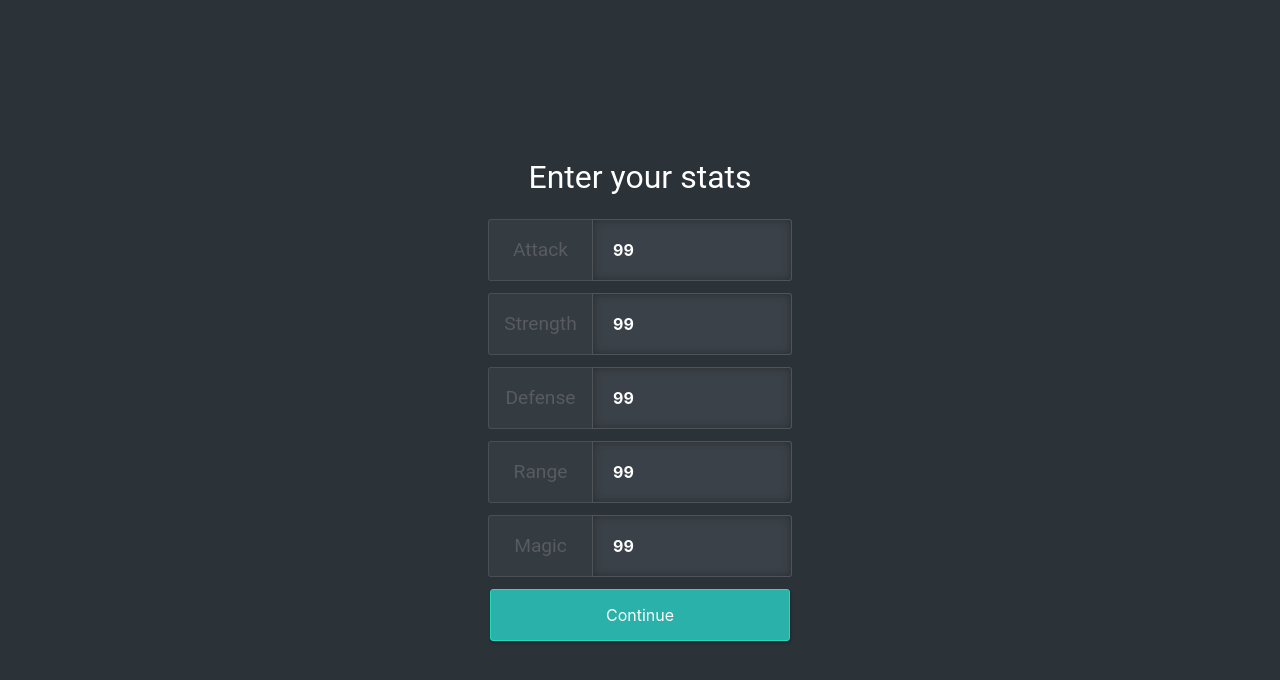
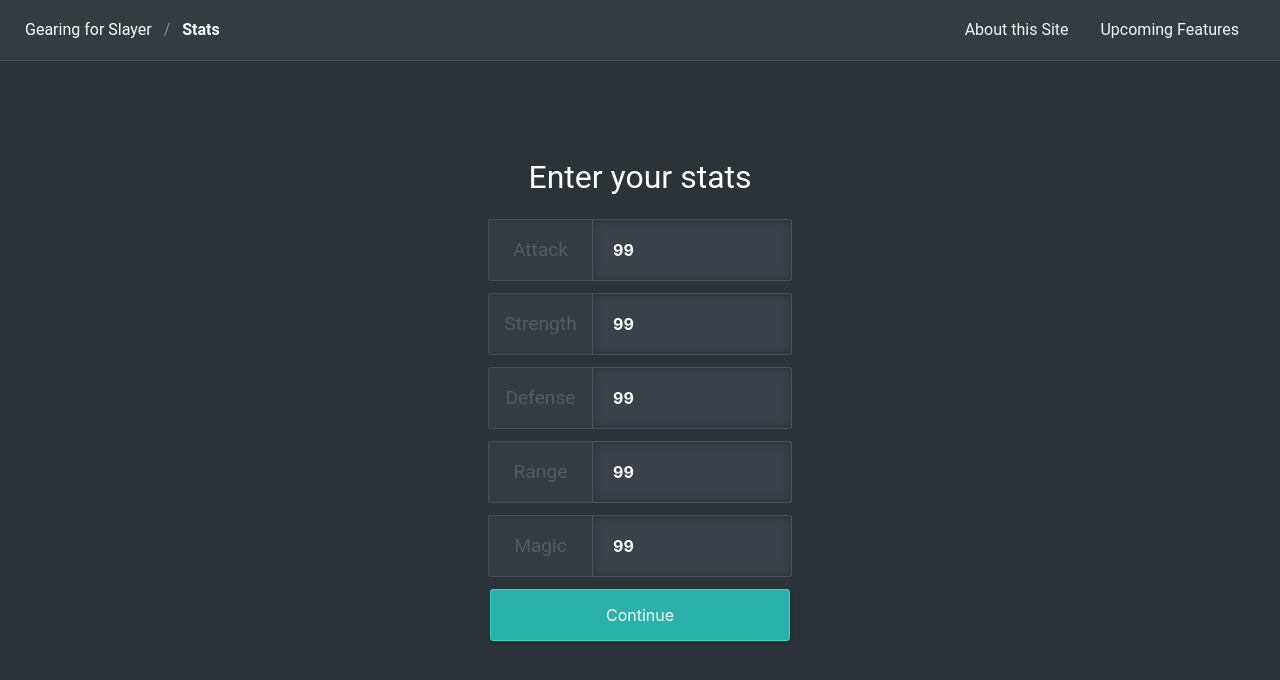
Before and after one commit to JosephsPlace/slayer-gear, a plain HTML site: page index.html in a window 1280 px wide. Drawn offline with nearby package versions, Linux system fonts and the light colour scheme.

Commit message:
Adding header design

```diff
--- a/assets/css/main.css
+++ b/assets/css/main.css
@@ -262,6 +262,7 @@ tbody tr {
     height: 100%;
     max-height: 800px;
     position: relative;
+    overflow: hidden;
 }
 
 .item-container::after {
@@ -275,3 +276,33 @@ tbody tr {
     width: 100%;
     height: 20em;
 }
+
+.navbar.is-dark {
+    background-color: #343b41;
+    color: whitesmoke;
+    border-bottom: 1px solid rgba(255, 255, 255, .1);
+    padding: 10px 25px;
+}
+
+.breadcrumb:not(:last-child) {
+    margin: 0;
+}
+
+.breadcrumb li + li::before {
+    color: #929292;
+    content: "\0002f";
+}
+
+.breadcrumb a {
+    color: #fff;
+}
+
+.breadcrumb li.is-active a {
+    color: #fff;
+    font-weight: 700;
+}
+
+.breadcrumb li:hover a {
+    color: #fff;
+    text-decoration: underline;
+}
--- a/index.html
+++ b/index.html
@@ -12,10 +12,30 @@
 
     <link rel="stylesheet" href="./assets/css/bulma.css">
     <link rel="stylesheet" href="https://maxcdn.bootstrapcdn.com/font-awesome/4.7.0/css/font-awesome.min.css">
-    <link rel="stylesheet" href="./assets/css/main.css?v=0.004">
+    <link rel="stylesheet" href="./assets/css/main.css?v=0.005">
 </head>
 <body>
 <div id="app">
+    <nav class="navbar is-dark is-fixed-top is-transparent">
+        <div class="breadcrumb navbar-start" v-cloak>
+            <ul>
+                <li><a href="/" target="_blank">Gearing for Slayer</a></li>
+                <li :class="step === 1 ? 'is-active' : ''" @click="step = 1" v-if="step > 0"><a>Stats</a></li>
+                <li :class="step === 2 ? 'is-active' : ''" @click="step = 2" v-if="step > 1"><a>Task Selection</a></li>
+                <li :class="step === 3 ? 'is-active' : ''" @click="step = 3" v-if="step > 2"><a>Buy Order</a></li>
+            </ul>
+        </div>
+
+        <div class="navbar-end">
+            <a class="navbar-item" href="/" target="_blank">
+                About this Site
+            </a>
+            <a class="navbar-item" href="/" target="_blank">
+                Upcoming Features
+            </a>
+        </div>
+    </nav>
+
     <section class="hero is-fullheight">
         <div class="hero-body" v-if="step === 1">
             <div class="container is-fluid">
@@ -85,7 +105,7 @@
             </div>
         </div>
 
-        <div v-if="step === 2" v-cloak>
+        <div v-if="step === 2" style="padding-top: 50px;" v-cloak>
             <div class="hero-body">
                 <div class="container is-fluid">
                     <h1 class="has-text-centered is-white title">Choose the slayer tasks you do</h1>
@@ -158,7 +178,7 @@
         </div>
 
         <div v-cloak>
-            <div class="hero-body" v-if="step === 3" v-cloak>
+            <div class="hero-body" v-if="step === 3"  style="padding-top: 100px;" v-cloak>
                 <div class="container is-fluid">
                     <div class="columns is-multiline">
                         <div class="column is-4 is-12-mobile item-container">
@@ -307,5 +327,5 @@
 <script src="https://unpkg.com/babel-standalone@6/babel.min.js"></script>
 <script src="./assets/js/vue.js"></script>
 <script src="./assets/js/vue-resource.js"></script>
-<script type="text/babel" src="./assets/js/main.js?v=0.003"></script>
+<script type="text/babel" src="./assets/js/main.js?v=0.005"></script>
 </body>
```
